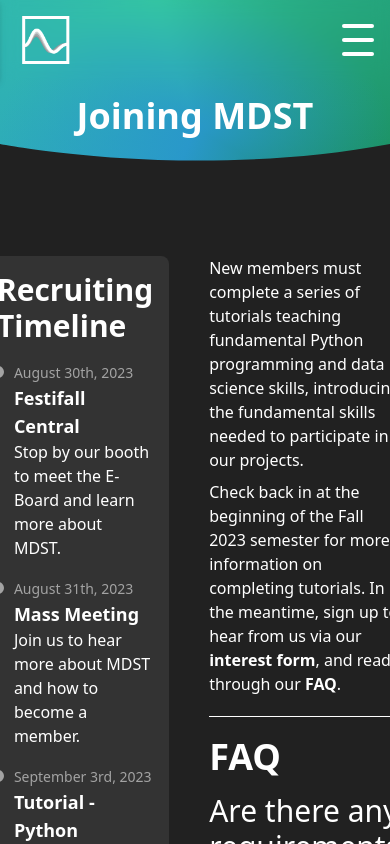
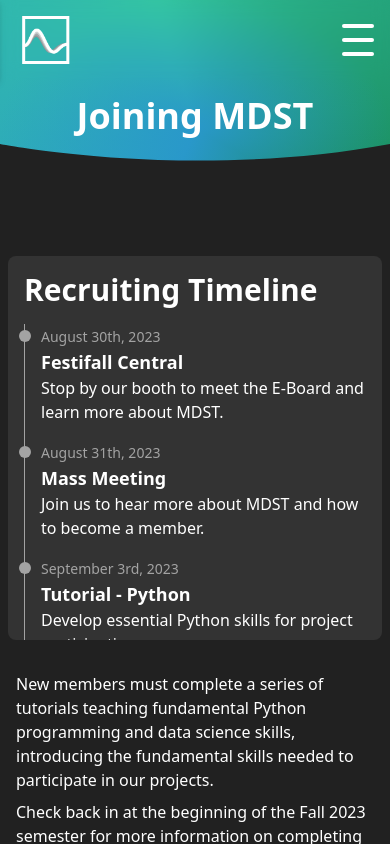
Before and after one commit to MichiganDataScienceTeam/official-website, a Next.js app: page /join in a window 390 px wide. Shown: the top 844 px of the page. Built offline with nearby package versions, Linux system fonts and the light colour scheme.

Commit message:
Updated join page to be mobile friendly

```diff
--- a/pages/join.jsx
+++ b/pages/join.jsx
@@ -8,8 +8,8 @@ export default function Join({ content, timeline }) {
   return (
     <Layout>
       <Hero title="Joining MDST" />
-      <div className="container mx-auto px-2 sm:px-7 pb-24 justify-center grid grid-flow-col gap-8">
-        <div className="bg-grey p-4 sm:p-8 rounded-lg max-h-screen">
+      <div className="container mx-auto px-2 sm:px-7 pb-24 justify-center grid md:grid-flow-col grid-flow-row gap-8">
+        <div className="bg-grey p-4 sm:p-8 rounded-lg md:max-h-screen max-h-96 overflow-auto">
           <h2 className="text-3xl font-bold mb-4">{timeline.title}</h2>
           <Timeline events={timeline.events} />
         </div>
```
